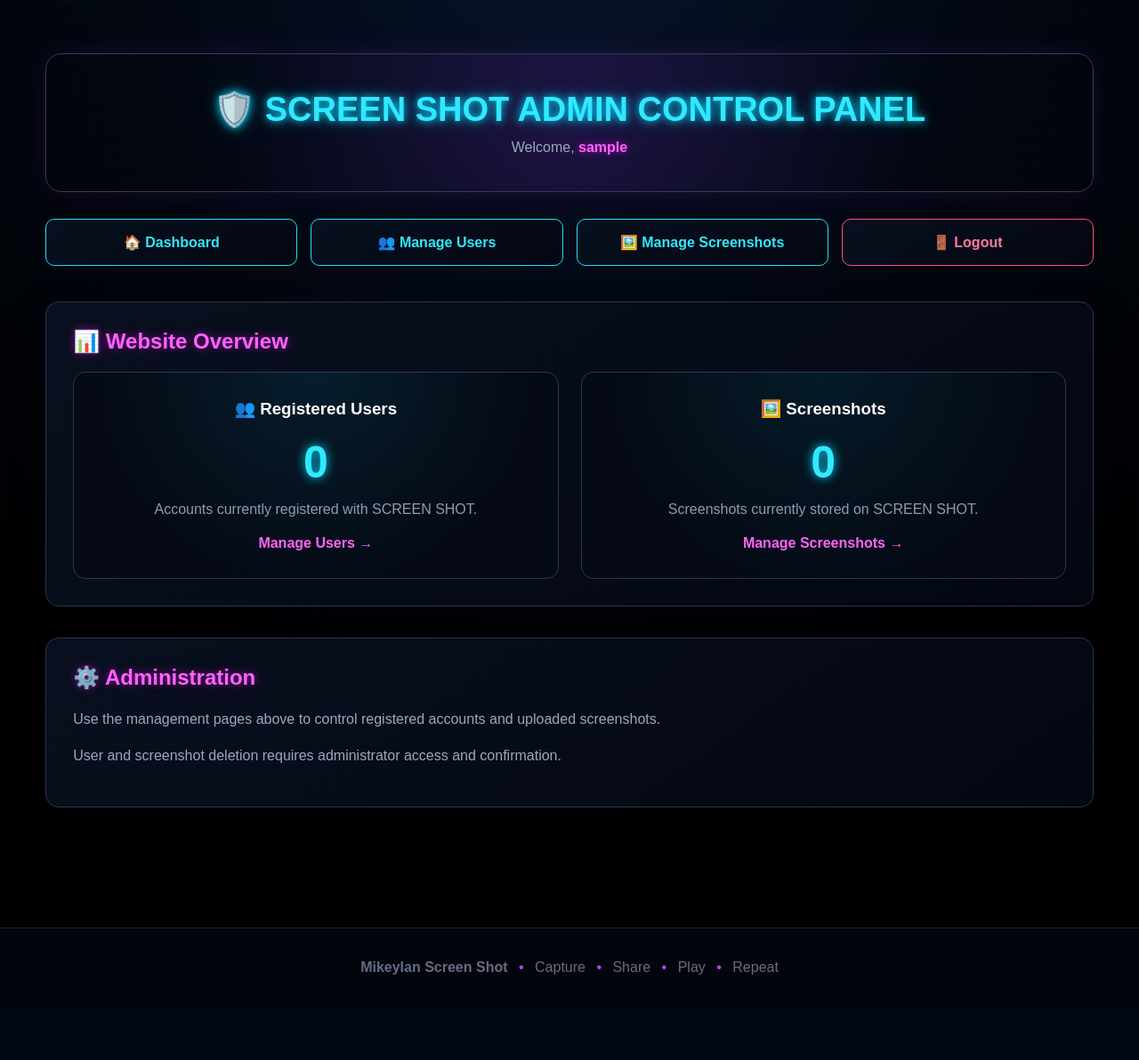
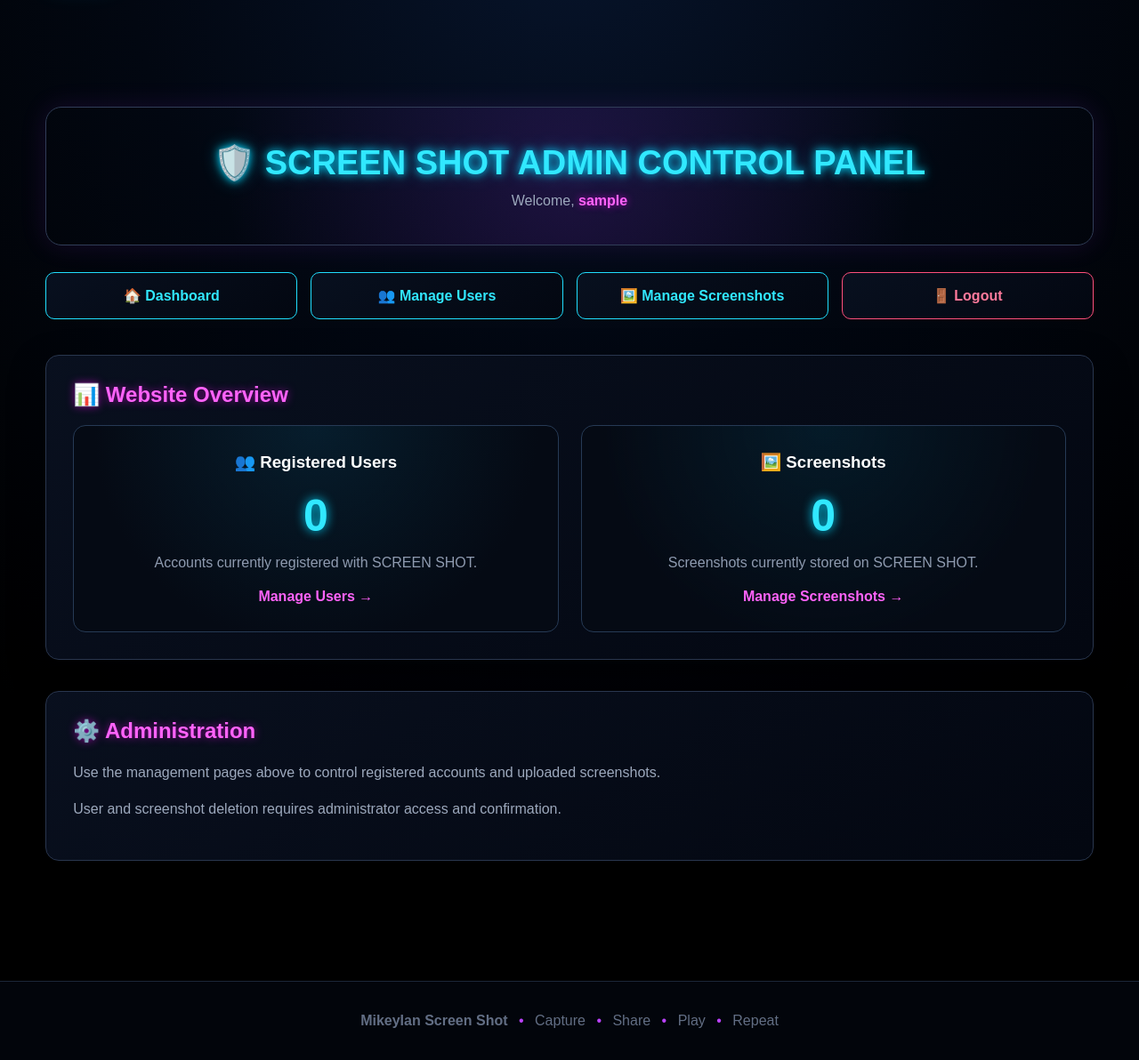
Before and after one commit to MikeyIan/screenshot, a Flask app: page /admin in a window 1280 px wide. Shown: the part 85-1277 px from the top of the page at 89% size. Before the commit the page ends 1181 px from the top, so only its background shows below. Run offline with Flask 3, Linux system fonts and the light colour scheme; the visitor is signed in with stand-in values (Sample User, id 1); data that the repository does not hold is empty; some libraries are stand-ins or nearby versions.

Commit message:
Fix Week 8 admin navbar spacing
Adds spacing above the admin control panel to prevent the admin navigation from overlapping the main website navbar.

```diff
--- a/static/style.css
+++ b/static/style.css
@@ -1469,7 +1469,7 @@ footer span {
     width: 92%;
     max-width: 1400px;
     margin: 0 auto;
-    padding: 60px 0 100px;
+    padding: 120px 0 100px;
 }
 
 
```
